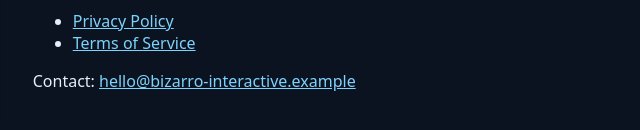
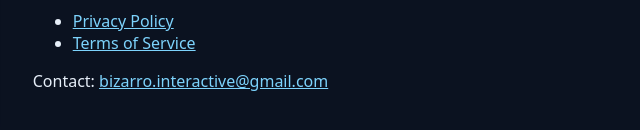
Before and after one commit to BizarroInteractive/indie-wrestling-calendar, a plain HTML site: page index.html in a window 1280 px wide. Shown: the part 422-552 px from the top of the page, 256-896 px from the left. Drawn offline with Linux system fonts and the light colour scheme.

Commit message:
Update index.html

```diff
--- a/index.html
+++ b/index.html
@@ -20,7 +20,7 @@
       <li><a href="privacy-policy.html">Privacy Policy</a></li>
       <li><a href="terms-of-service.html">Terms of Service</a></li>
     </ul>
-    <p>Contact: <a href="mailto:hello@bizarro-interactive.example">hello@bizarro-interactive.example</a></p>
+    <p>Contact: <a href="mailto:bizarro.interactive@gmail.com">bizarro.interactive@gmail.com</a></p>
   </div>
 </body>
 </html>
```
